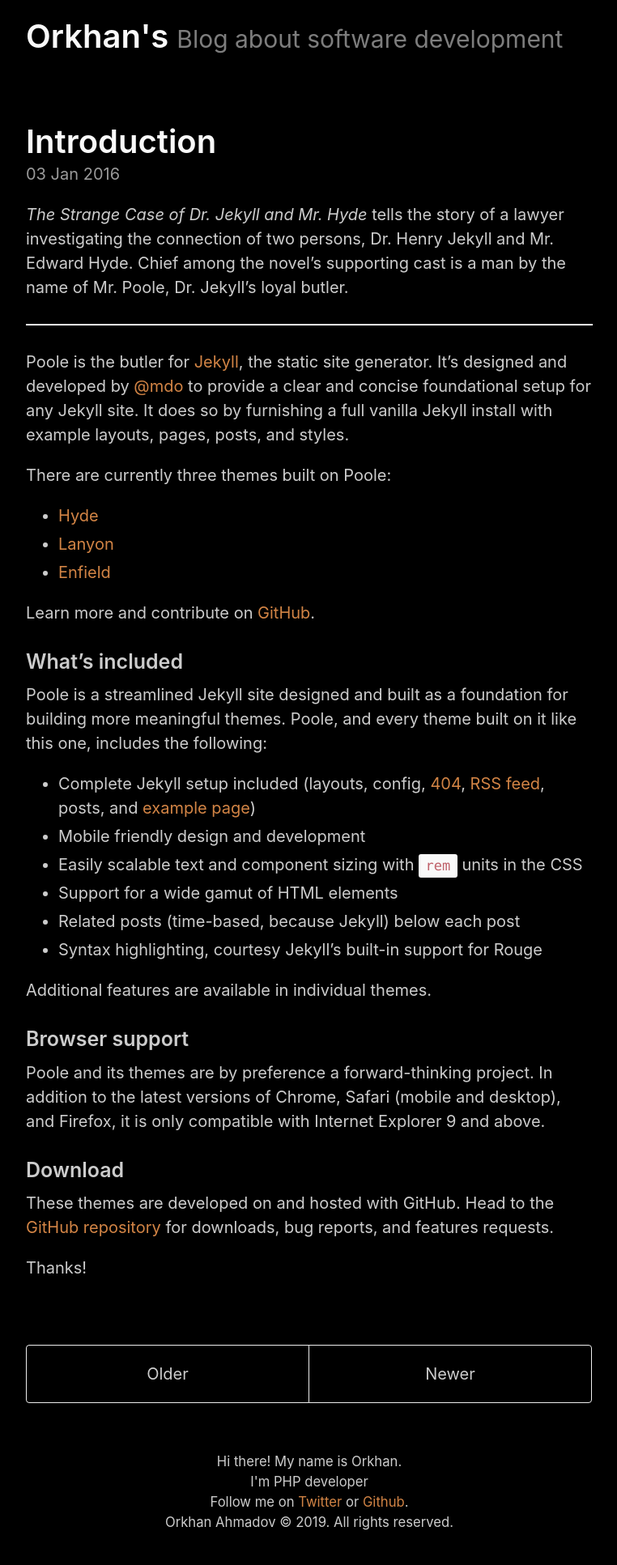
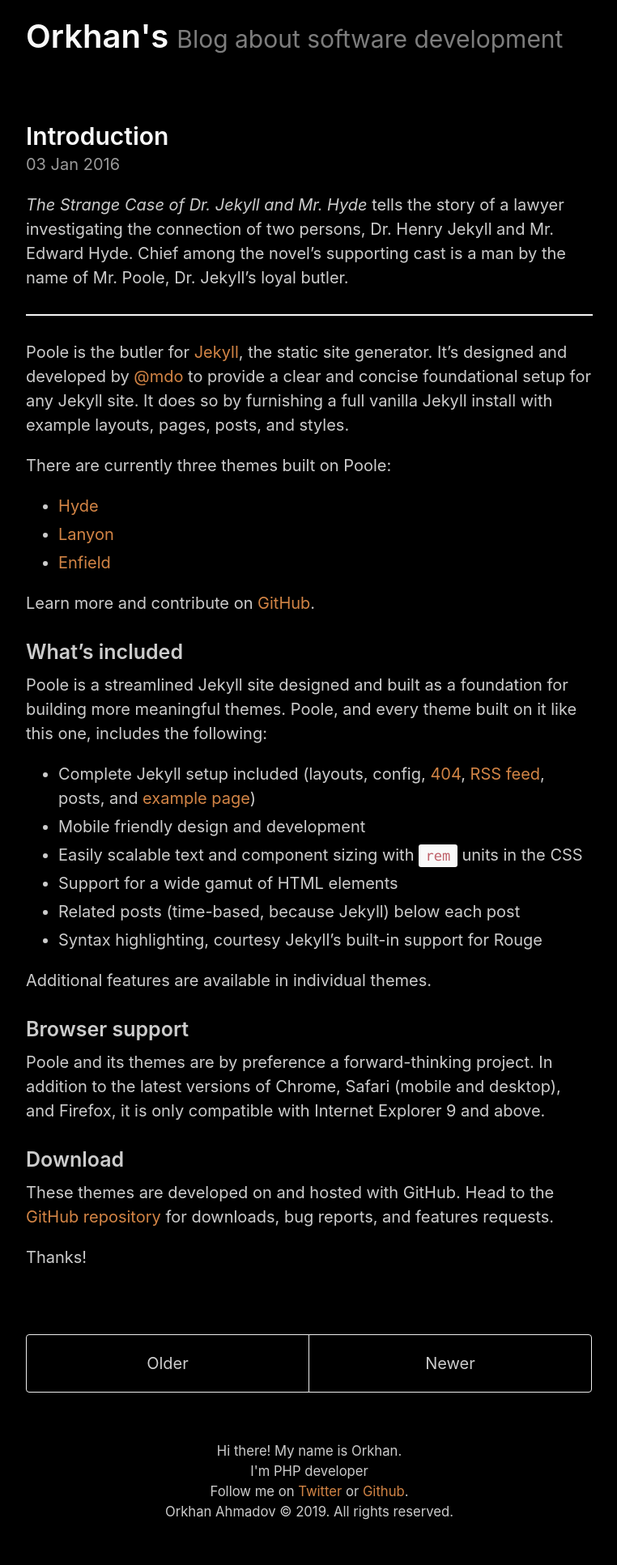
Before and after one commit to orkhanahmadov/orkhanahmadov.github.io, a Jekyll site: the page built from index.html, in a window 1280 px wide. Shown: the whole page at 81% size, without its empty margins (258-1020 px from the left). Built offline with Jekyll 4.4.1, drawn with Linux system fonts in a browser that asks for light colours; the list of posts is cut into pages by our own code.

Commit message:
More style changes

```diff
--- a/_config.yml
+++ b/_config.yml
@@ -29,7 +29,6 @@
 
 # Gems
 plugins:
-#  - jekyll-avatar
   - jekyll-seo-tag
   - jekyll-sitemap
   - jekyll-feed
--- a/_includes/head.html
+++ b/_includes/head.html
@@ -1,6 +1,9 @@
 <head>
   <meta charset="UTF-8">
   <meta name="viewport" content="width=device-width, initial-scale=1.0">
+  <meta name="keywords" content="php software laravel development mysql tdd tests docker" />
+
+  {% seo %}
 
   <title>
     {% if page.title == "Home" %}
--- a/_layouts/page.html
+++ b/_layouts/page.html
@@ -3,6 +3,6 @@
 ---
 
 <article class="page">
-  <h1 class="page-title">{{ page.title }}</h1>
+  <h2 class="page-title">{{ page.title }}</h2>
   {{ content }}
 </article>
--- a/_layouts/post.html
+++ b/_layouts/post.html
@@ -3,7 +3,7 @@
 ---
 
 <article class="post">
-  <h2 class="post-title">{{ page.title }}</h2>
+  <h1 class="post-title">{{ page.title }}</h1>
   <time datetime="{{ page.date | date_to_xmlschema }}" class="post-date">{{ page.date | date_to_string }}</time>
   {{ content }}
 </article>
--- a/index.html
+++ b/index.html
@@ -6,15 +6,15 @@
 <div class="posts">
   {% for post in paginator.posts %}
   <article class="post">
-    <h1 class="post-title">
-      <a href="{{ site.baseurl }}{{ post.url }}">
+    <h2 class="post-title">
+      <a title="{{ post.title }}" href="{{ site.baseurl }}{{ post.url }}">
         {{ post.title }}
       </a>
-    </h1>
+    </h2>
 
     <time datetime="{{ post.date | date_to_xmlschema }}" class="post-date">{{ post.date | date_to_string }}</time>
 
-    {{ post.content }}
+    {{ post.excerpt }}
   </article>
   {% endfor %}
 </div>
```
